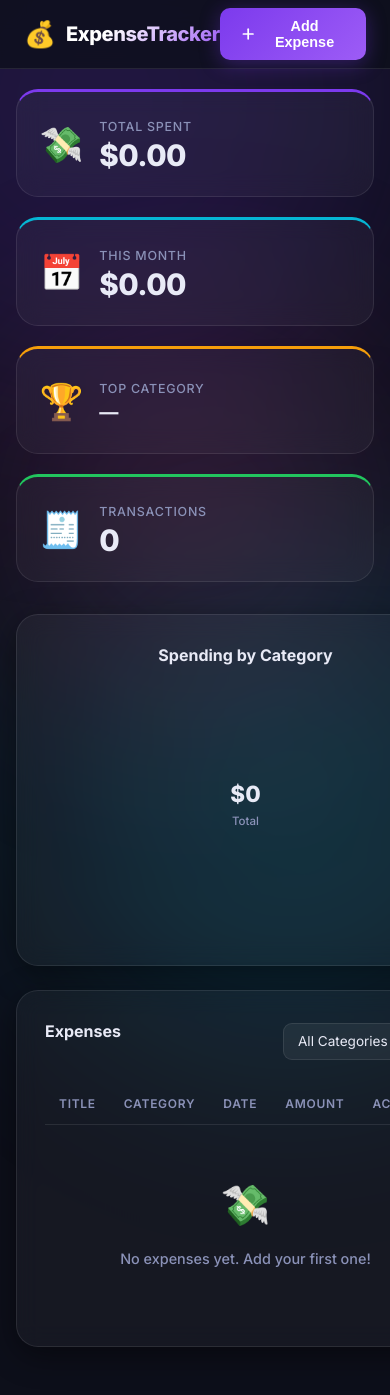
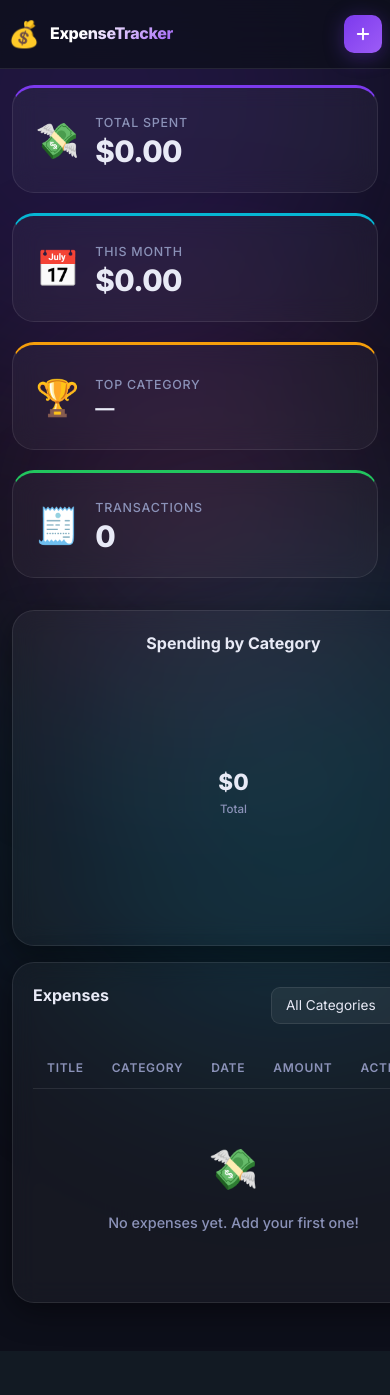
Before and after one commit to armand-shematsi/expense-tracker-app, a Flask app: page / in a window 390 px wide; the page is wider, and only the part inside the window is pictured. After the commit the page ends 1327 px from the top of that part, so only its background shows below. Run offline with Flask 3, Linux system fonts and the light colour scheme; data that the repository does not hold is empty.

Commit message:
Enhance responsiveness for smaller screens

```diff
--- a/static/css/style.css
+++ b/static/css/style.css
@@ -340,7 +340,17 @@ textarea.form-input { min-height: 80px; }
 }
 @media (max-width: 480px) {
   .cards-grid { grid-template-columns: 1fr; }
-  .main { padding: 1.25rem 1rem 3rem; }
+  .main { padding: 1rem 0.75rem 3rem; }
+  .header { padding: 0 0.5rem; }
+  .logo-text { font-size: 1rem; }
+  .btn-primary .btn-text { display: none; }
+  .btn-primary { padding: 10px; }
+  .dashboard-row { gap: 1rem; }
+  .glass-panel { padding: 1.25rem; }
+  .modal-card { padding: 1.5rem 1rem; margin: 0 0.5rem; max-width: 100%; border-radius: 16px; }
+  .toast { right: 1rem; left: 1rem; text-align: center; }
+  .form-actions { justify-content: space-between; }
+  .form-actions button { flex: 1; justify-content: center; }
 }
 
 /* ── Animations ───────────────────────────────────────────────── */
--- a/templates/index.html
+++ b/templates/index.html
@@ -26,7 +26,7 @@
       </div>
       <button class="btn-primary" id="openAddModal">
         <svg xmlns="http://www.w3.org/2000/svg" width="18" height="18" viewBox="0 0 24 24" fill="none" stroke="currentColor" stroke-width="2.5" stroke-linecap="round" stroke-linejoin="round"><line x1="12" y1="5" x2="12" y2="19"/><line x1="5" y1="12" x2="19" y2="12"/></svg>
-        Add Expense
+        <span class="btn-text">Add Expense</span>
       </button>
     </div>
   </header>
```
